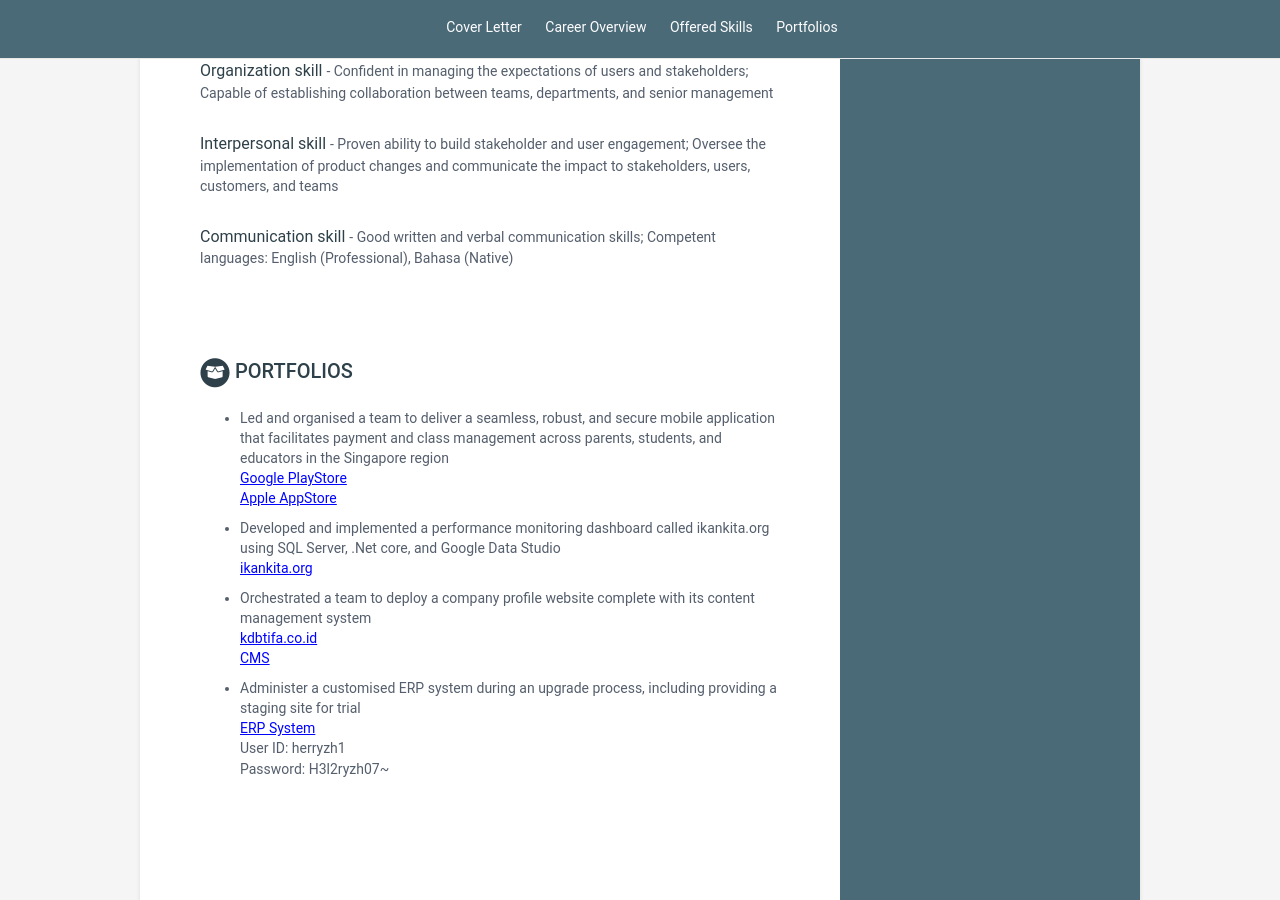
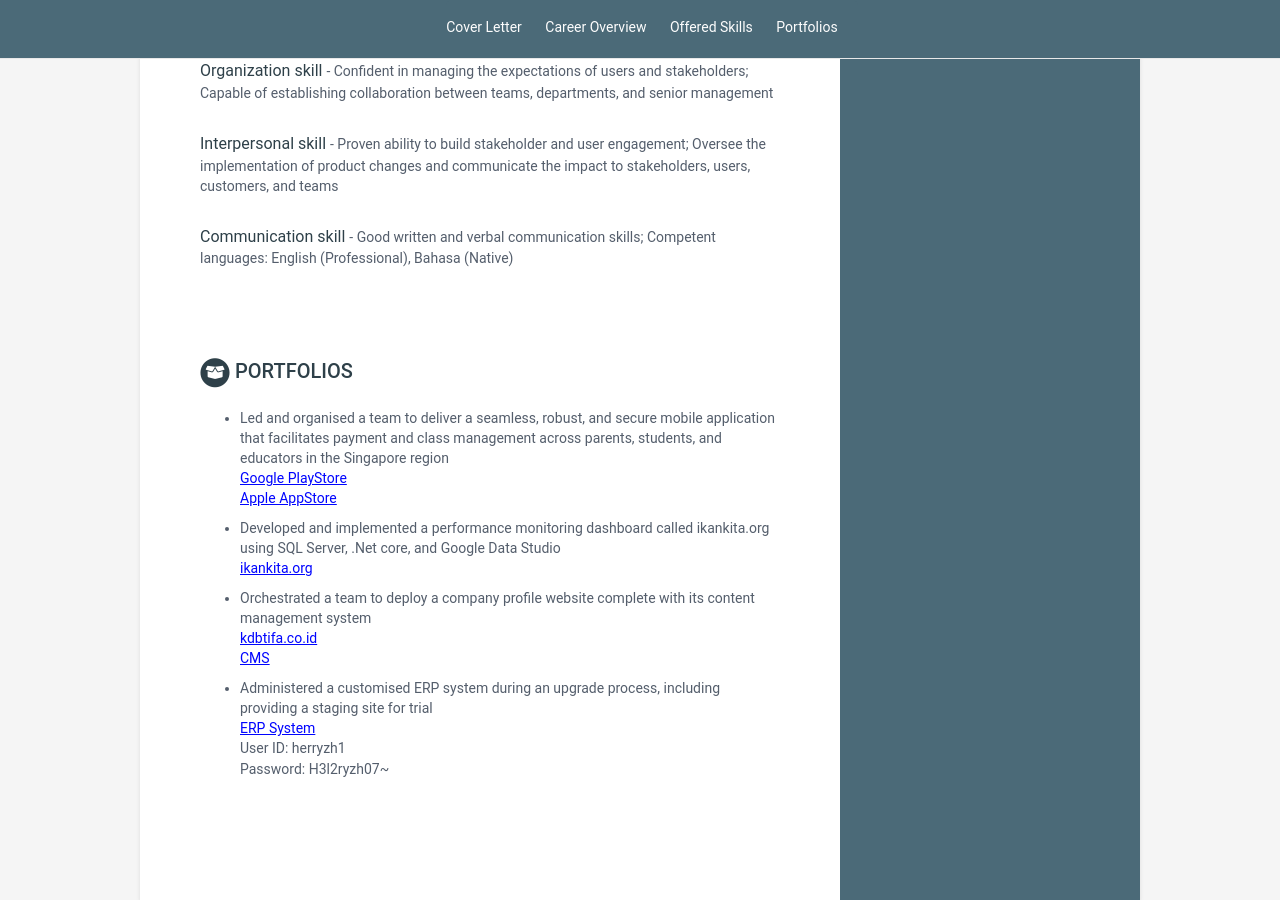
Before and after one commit to hz81/cv-se4, a Jekyll site: the page built from index.html, in a window 1280 px wide and 900 px high, scrolled down 2803 px. Built offline with Jekyll 4.4.1, drawn with Linux system fonts in a browser that asks for light colours.

Commit message:
Update data.yml

```diff
--- a/_data/data.yml
+++ b/_data/data.yml
@@ -181,7 +181,7 @@ achievements:
           - url: https://www.kdbtifa.co.id/backend/backend/auth/signin
             urldesc: CMS
             urlatt:
-      - desc: "Administer a customised ERP system during an upgrade process, including providing a staging site for trial"
+      - desc: "Administered a customised ERP system during an upgrade process, including providing a staging site for trial"
         links:
           - url: http://202.157.189.196:7799
             urldesc: ERP System
```
